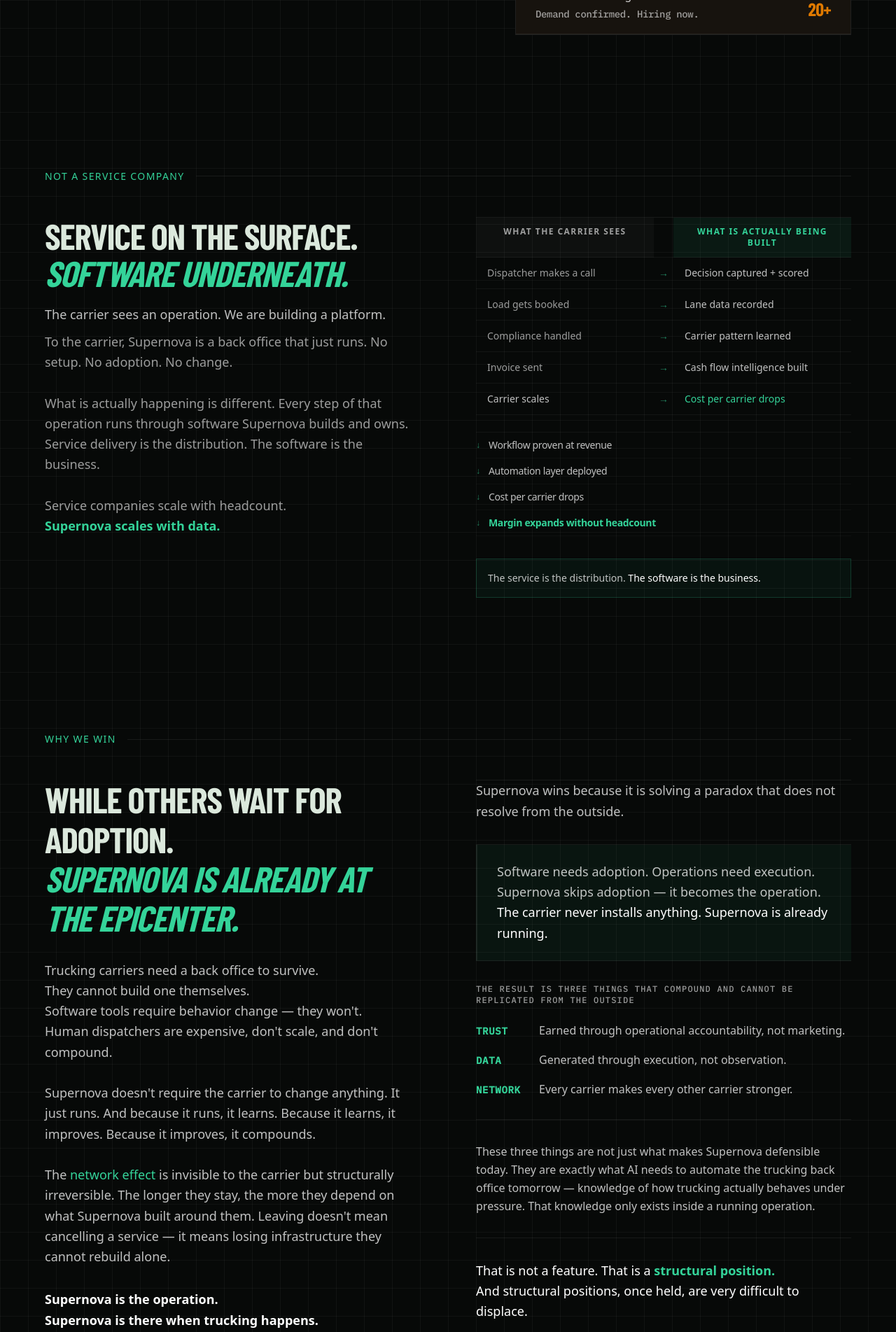
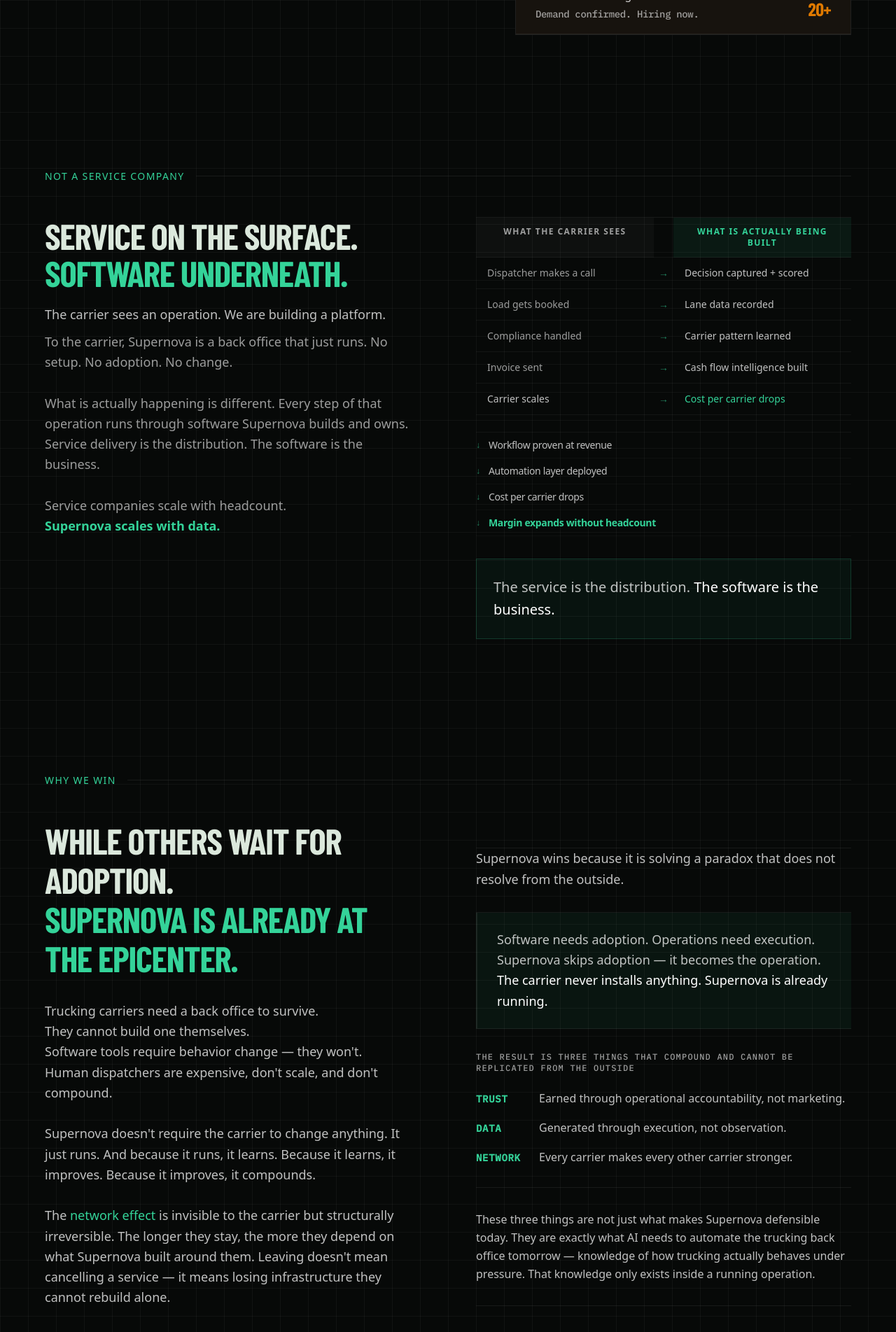
Before and after one commit to stratulaq/angel, a Next.js app: page / in a window 1280 px wide. Shown: the part 880-2783 px from the top of the page at 70% size. Built offline with nearby package versions, Linux system fonts and the light colour scheme; a web font is replaced by a local one.

Commit message:
feat: update investor portal UI, refine traction chart data, and add OpenGraph metadata support.

```diff
--- a/src/app/layout.tsx
+++ b/src/app/layout.tsx
@@ -22,7 +22,30 @@
 
 export const metadata: Metadata = {
   title: "SUPERNOVA | Investor Portal",
-  description: "Exclusive investor portal for SUPERNOVA. Access latest pitch decks.",
+  description: "Exclusive investor portal for SUPERNOVA. Access latest pitch deck.",
+  metadataBase: new URL('https://angel.supernova.center'),
+  openGraph: {
+    title: "SUPERNOVA | Investor Portal",
+    description: "Exclusive investor portal for SUPERNOVA. Access latest pitch deck.",
+    url: "https://angel.supernova.center",
+    siteName: "SUPERNOVA",
+    images: [
+      {
+        url: "/og.png",
+        width: 1200,
+        height: 630,
+        alt: "SUPERNOVA Investor Portal",
+      },
+    ],
+    locale: "en_US",
+    type: "website",
+  },
+  twitter: {
+    card: "summary_large_image",
+    title: "SUPERNOVA | Investor Portal",
+    description: "Exclusive investor portal for SUPERNOVA. Access latest pitch deck.",
+    images: ["/og.png"],
+  },
   icons: {
     icon: [
       { url: "/favicon/favicon-32x32.png", sizes: "32x32", type: "image/png" },
--- a/src/app/page.tsx
+++ b/src/app/page.tsx
@@ -1,7 +1,3 @@
-'use client';
-
-import { useEffect } from 'react';
-import Link from 'next/link';
 import Navbar from '@/components/layout/Navbar';
 import Footer from '@/components/layout/Footer';
 import InvestorPortal from '@/components/investor/InvestorPortal';
--- a/src/components/investor/InvestorPortal.tsx
+++ b/src/components/investor/InvestorPortal.tsx
@@ -144,7 +144,7 @@
         <div className="grid grid-cols-1 lg:grid-cols-2 gap-20 items-start">
           <div>
             <h2 className="font-condensed text-[clamp(36px,4vw,56px)] font-bold leading-[1.05] tracking-tight mb-5 uppercase">
-              Service on the surface.<br /><em className="font-condensed text-supernova-teal">Software underneath.</em>
+              Service on the surface.<br /><span className="font-condensed text-supernova-teal">Software underneath.</span>
             </h2>
             <p className="text-lg text-white/75 font-medium mb-3 leading-snug">The carrier sees an operation. We are building a platform.</p>
             <div className="text-lg font-light text-white/60 leading-relaxed">
@@ -165,10 +165,10 @@
         <div className="text-sm text-supernova-teal tracking-widest uppercase mb-12 flex items-center gap-4 after:content-[''] after:flex-1 after:h-[1px] after:bg-white/7">
           Why we win
         </div>
-        <div className="grid grid-cols-1 lg:grid-cols-2 gap-20 items-start">
+        <div className="grid grid-cols-1 lg:grid-cols-2 gap-20 items-end">
           <div>
             <h2 className="font-condensed text-[clamp(36px,4vw,56px)] font-bold leading-[1.1] tracking-tight mb-8 uppercase">
-              While others wait for adoption.<br /><em className="italic text-supernova-teal">Supernova is already at the Epicenter.</em>
+              While others wait for adoption.<br /><span className="font-condensed  text-supernova-teal">Supernova is already at the Epicenter.</span>
             </h2>
             <div className="text-lg font-light text-white/75 leading-relaxed mb-8">
               Trucking carriers need a back office to survive. <br />
@@ -198,7 +198,7 @@
         <div className="grid grid-cols-1 lg:grid-cols-[1fr_480px] gap-20 items-center">
           <div>
             <h2 className="font-condensed text-[clamp(36px,4vw,56px)] font-bold leading-[1.05] tracking-tight mb-5 uppercase">
-              Closing our<br /><em className="italic text-supernova-teal">pre-seed now.</em>
+              Closing our<br /><span className="font-condensed text-supernova-teal">pre-seed now.</span>
             </h2>
             <p className="text-lg font-light text-white/60 leading-relaxed mb-12">
               82 trucks needed to reach $1M ARR. Current acquisition rate: 2 trucks per week. The only constraint is dispatcher capacity — not demand, not product, not market. This raise removes it.
--- a/src/components/investor/ServiceToSoftwareScheme.tsx
+++ b/src/components/investor/ServiceToSoftwareScheme.tsx
@@ -71,8 +71,8 @@
       </div>
 
       {/* Bottom Bridge Note */}
-      <div className="mt-8 p-4 border border-supernova-teal/20 bg-supernova-teal/5">
-        <div className="text-sm text-white/75 leading-relaxed">
+      <div className="mt-8 p-6 border border-supernova-teal/20 bg-supernova-teal/5">
+        <div className="text-xl text-white/75 leading-relaxed">
           The service is the distribution. <strong className="text-white font-medium">The software is the business.</strong>
         </div>
       </div>
--- a/src/components/investor/TractionChart.tsx
+++ b/src/components/investor/TractionChart.tsx
@@ -28,7 +28,7 @@
       ctx.scale(dpr, dpr);
 
       // Data (includes previous growth adjustments)
-      const hist = [3, 4, 4, 5, 6, 7, 7, 9, 12, 16, 21, 27];
+      const hist = [3, 5, 8, 12, 17, 22, 9, 11, 14, 17, 21, 26];
       const aprCurrent = 32;
       const aprPipeline = 52;
 
@@ -59,8 +59,12 @@
         const x = pad.l + i * bw;
         const bh = (v / max) * (H - pad.t - pad.b);
         const y = H - pad.b - bh;
-        const bright = 0.12 + (i / hist.length) * 0.18;
-        ctx.fillStyle = `rgba(52, 211, 153, ${bright})`;
+        if (i === 6) {
+          ctx.fillStyle = '#FF6B3550';
+        } else {
+          const bright = 0.12 + (i / hist.length) * 0.18;
+          ctx.fillStyle = `rgba(52, 211, 153, ${bright})`;
+        }
         ctx.fillRect(x + 1.5, y, bw - 3, bh);
       });
 
```
Also changed, not shown: public/og.png (added), 1 other file (tests, documents, lock files or other folders).
